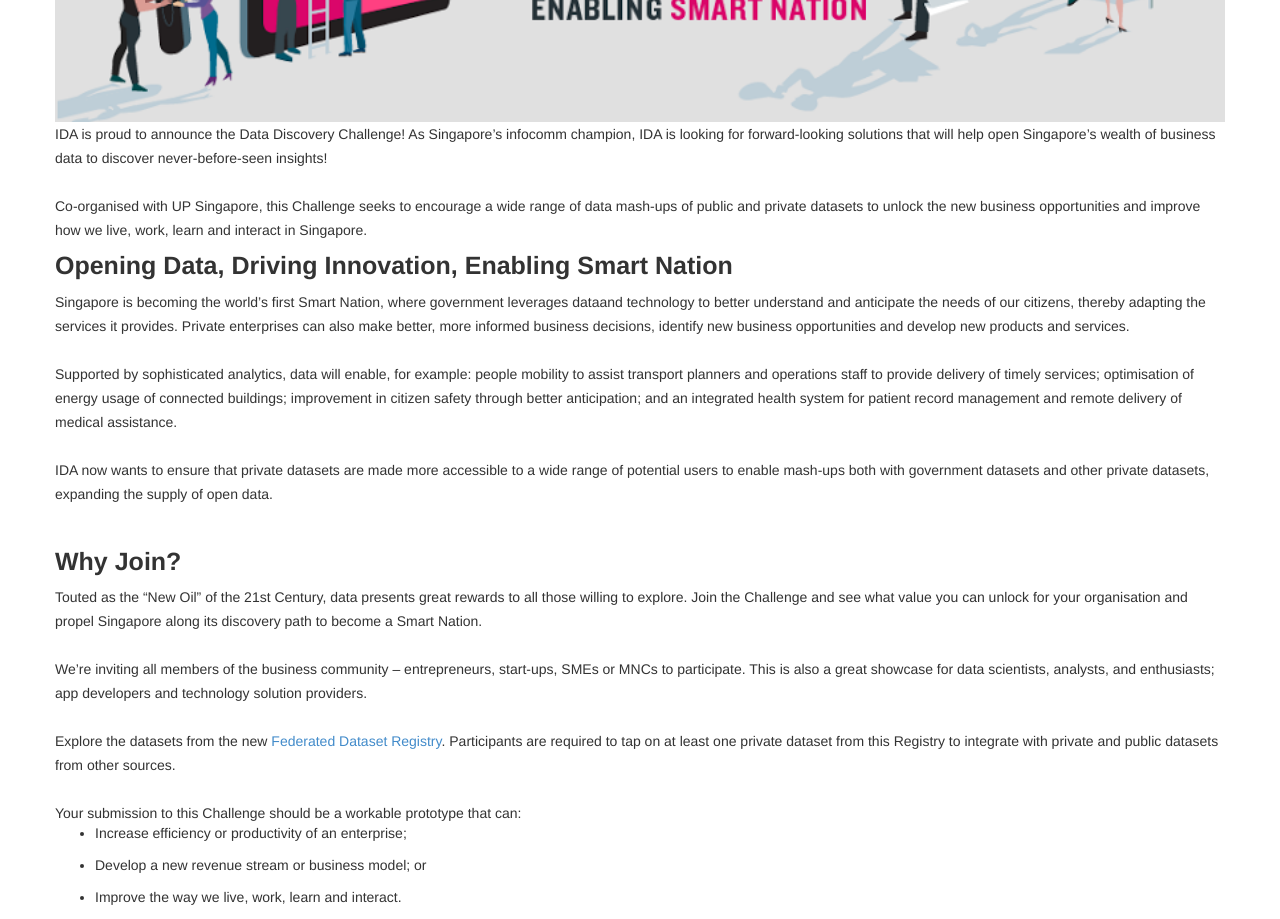
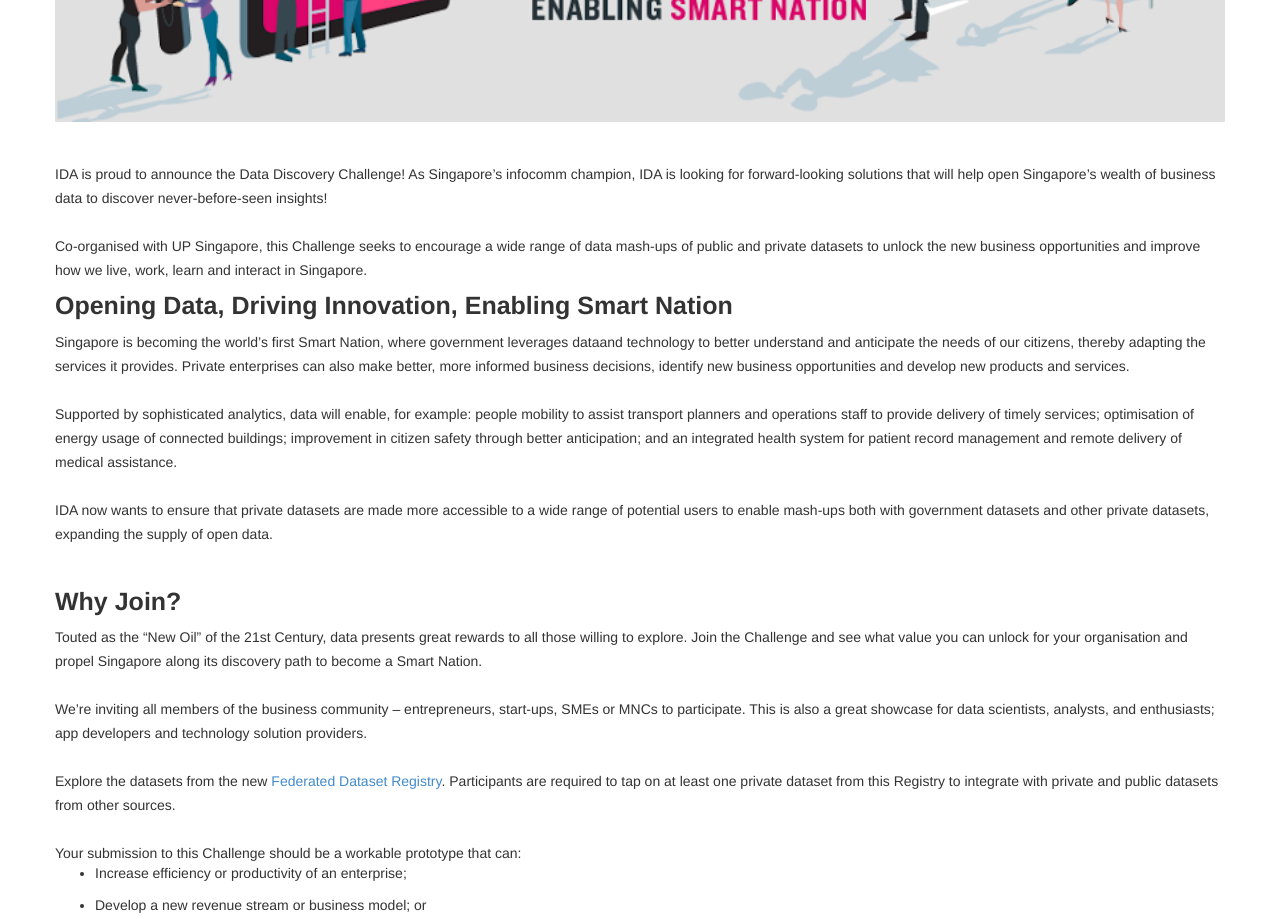
Before and after one commit to tom1199/ida-data-discovery-challenge, a plain HTML site: page index.html in a window 1280 px wide. Shown: the part 840-1759 px from the top of the page. Drawn offline with nearby package versions, Linux system fonts and the light colour scheme.

Commit message:
added top margin for paragraph under banner

```diff
--- a/index.html
+++ b/index.html
@@ -100,7 +100,7 @@
                     <div class="span12">
                        <div id="home-section" class="content-area">
                             <img class="img-cover" src="img/IDA_Banner_Final.png" alt="IDA Banner">
-                            <p>IDA is proud to announce the Data Discovery Challenge! As Singapore’s infocomm champion, IDA is looking for forward-looking solutions that will help open Singapore’s wealth of business data to discover never-before-seen insights!<br><br>Co-organised with UP Singapore, this Challenge seeks to encourage a wide range of data mash-ups of public and private datasets to unlock the new business opportunities and improve how we live, work, learn and interact in Singapore.</p>
+                            <p style="margin-top: 40px;">IDA is proud to announce the Data Discovery Challenge! As Singapore’s infocomm champion, IDA is looking for forward-looking solutions that will help open Singapore’s wealth of business data to discover never-before-seen insights!<br><br>Co-organised with UP Singapore, this Challenge seeks to encourage a wide range of data mash-ups of public and private datasets to unlock the new business opportunities and improve how we live, work, learn and interact in Singapore.</p>
                             <div>
                                 <h5><strong>Opening Data, Driving Innovation, Enabling Smart Nation</strong></h5>
                                 <p>Singapore is becoming the world’s first Smart Nation, where government leverages dataand technology to better understand and anticipate the needs of our citizens, thereby adapting the services it provides. Private enterprises can also make better, more informed business decisions, identify new business opportunities and develop new products and services.<br><br>Supported by sophisticated analytics, data will enable, for example: people mobility to assist transport planners and operations staff to provide delivery of timely services; optimisation of energy usage of connected buildings; improvement in citizen safety through better anticipation; and an integrated health system for patient record management and remote delivery of medical assistance.<br><br>IDA now wants to ensure that private datasets are made more accessible to a wide range of potential users to enable mash-ups both with government datasets and other private datasets, expanding the supply of open data.</p><br><br>
```
